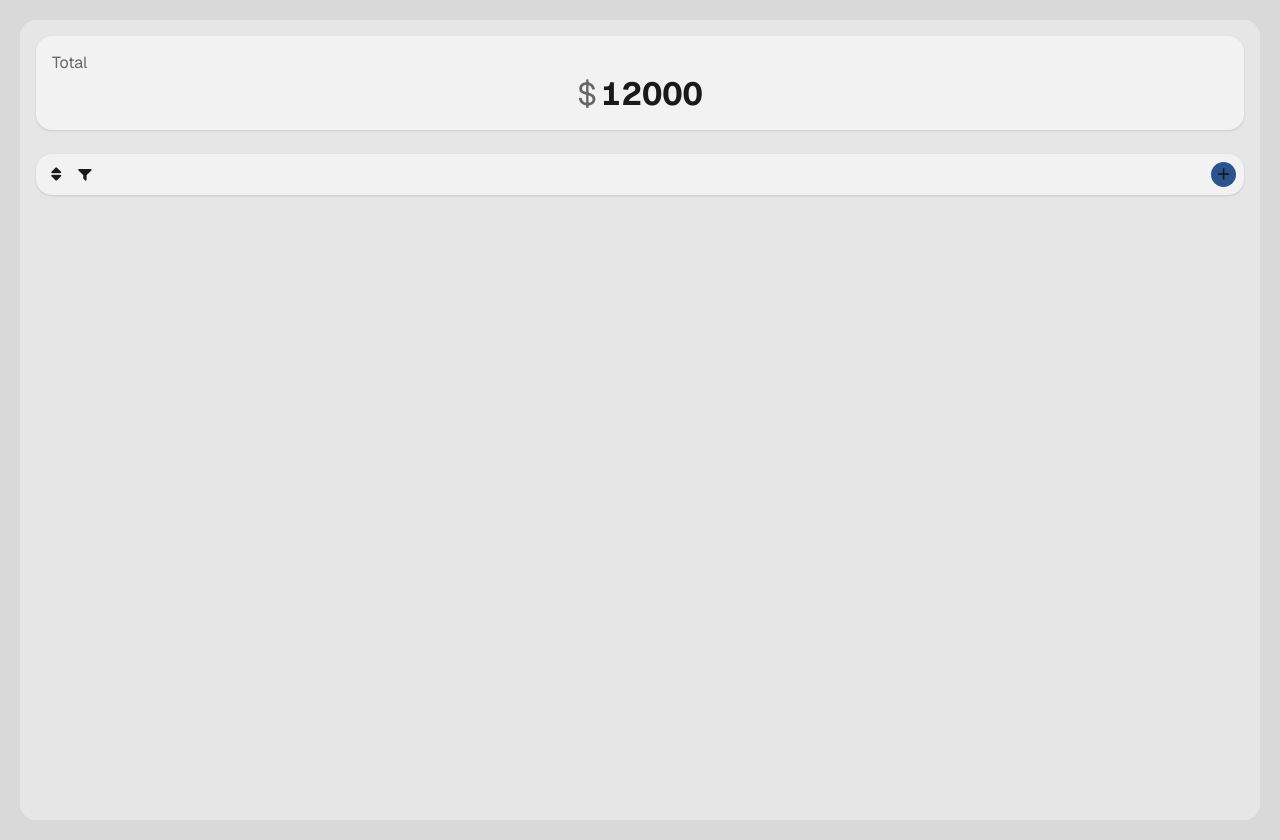
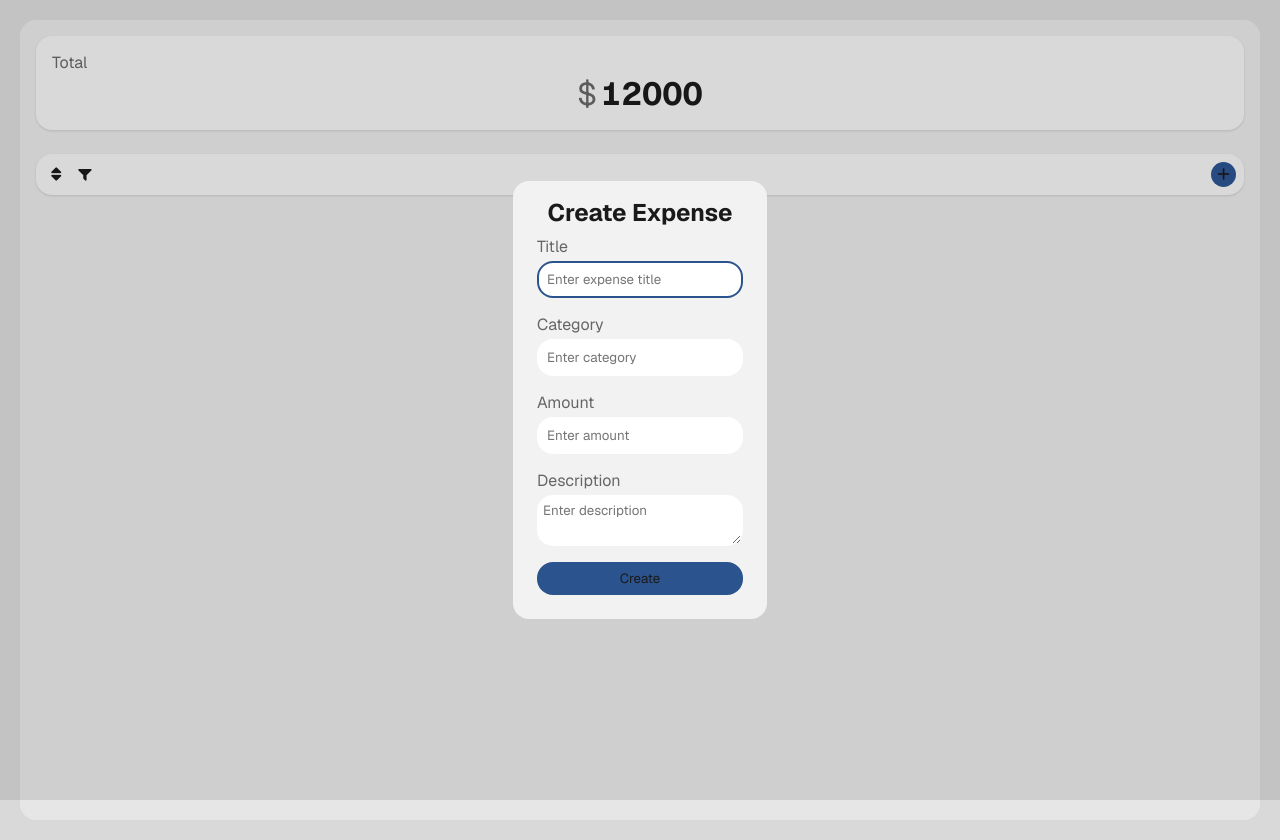
Before and after one commit to redmango50/simple-expense-tracker, a plain HTML site: page client/index.html in a window 1280 px wide. Both pictures are taken after a click on the button 1223 px from the left and 174 px from the top of the page. Drawn offline with nearby package versions, Linux system fonts and the light colour scheme.

Commit message:
(unstable 0.2)

```diff
--- a/client/assets/css/layer.css
+++ b/client/assets/css/layer.css
@@ -26,18 +26,25 @@ button:hover{
     cursor: pointer;
 }
 
-header{
-    display: flex;
-    justify-content: center;
-    align-items: center;
-    width: 100%;
+input{
+    padding: var(--sm);
+    border: 2px solid transparent;
+    transition: border-color 50ms ease;
+    outline: none;
+
+    &:hover, &:focus{
+        border-color: var(--accent);
+    }
 }
 
-nav{
-    display: flex;
-    justify-content: center;
-    align-items: center;
-    width: 100%;
-    padding: var(--lg);
-    background-color: var(--bg);
+textarea {
+    padding: var(--xs);
+    line-height: 1.5;
+    border: 2px solid transparent;
+    transition: border-color 50ms ease;
+    outline: none;
+
+    &:hover, &:focus{
+        border-color: var(--accent);
+    }
 }
--- a/client/assets/css/main.css
+++ b/client/assets/css/main.css
@@ -59,3 +59,43 @@
 .actions-bar button {
     padding: var(--xs);
 }
+
+#create-expense-modal{
+    margin: auto;
+    padding: var(--md);
+    background-color: var(--bg-light);
+    border: none;
+}
+
+.create-expense-form{
+    display: flex;
+    justify-content: center;
+    align-items: center;
+    width: 100%;
+    flex-direction: column;
+    gap: var(--sm);
+    color: var(--text-primary);
+}
+
+.create-expense-field-wrapper{
+    display: grid;
+    gap: var(--xs);
+    padding: var(--sm);
+}
+
+.title{
+    color: var(--text-primary);
+    display: flex;
+    justify-content: center;
+    align-items: center;
+}
+
+.field-label{
+    color: var(--text-muted);
+}
+
+#create-expense-submit{
+    width: 100%;
+    padding-inline: var(--xs);
+    padding-block: var(--sm);
+}
--- /dev/null
+++ b/client/assets/js/createExpense.js
@@ -0,0 +1,25 @@
+const createExpenseModal = document.getElementById('create-expense-modal')
+const createExpenseModalOpenBtn = document.getElementById('create-expense-trigger')
+const createExpenseModalCloseBtn = document.getElementById('create-expense-close')
+
+createExpenseModalOpenBtn.addEventListener('click', ()=>{
+    createExpenseModal.showModal()
+})
+
+createExpenseModalCloseBtn.addEventListener('click', ()=>{
+    createExpenseModal.close()
+})
+
+createExpenseModal.addEventListener('click', (event) => {
+  const rect = createExpenseModal.getBoundingClientRect()
+  const isInDialog = (
+    event.clientX >= rect.left &&
+    event.clientX <= rect.right &&
+    event.clientY >= rect.top &&
+    event.clientY <= rect.bottom
+  );
+
+  if (!isInDialog) {
+    createExpenseModal.close()
+  }
+})
--- a/client/index.html
+++ b/client/index.html
@@ -1,12 +1,16 @@
 <!DOCTYPE html>
 <html lang="en">
+
 <head>
   <meta charset="UTF-8">
   <meta name="viewport" content="width=device-width, initial-scale=1.0">
   <link rel="stylesheet" href="./assets/css/main.css">
-  <link rel="stylesheet" href="https://cdnjs.cloudflare.com/ajax/libs/font-awesome/7.3.1/css/all.min.css" integrity="sha512-QeR2VH+lsBE5LSAe1Q5EnTBbe7XTBubt8dG93Y7gidSgdMCr8nVqKcfKAMyN96SV8KDbZVTDXChatu5G2KQGzg==" crossorigin="anonymous" referrerpolicy="no-referrer">
+  <link rel="stylesheet" href="https://cdnjs.cloudflare.com/ajax/libs/font-awesome/7.3.1/css/all.min.css"
+    integrity="sha512-QeR2VH+lsBE5LSAe1Q5EnTBbe7XTBubt8dG93Y7gidSgdMCr8nVqKcfKAMyN96SV8KDbZVTDXChatu5G2KQGzg=="
+    crossorigin="anonymous" referrerpolicy="no-referrer">
   <title>Simple Expense Tracker</title>
 </head>
+
 <body>
 
   <div class="container">
@@ -24,12 +28,46 @@
           <i class="fa-solid fa-filter"></i>
         </button>
       </div>
-      <button id="create-expense" class="primary-btn">
+      <button id="create-expense-trigger" class="primary-btn">
         <i class="fa-solid fa-plus"></i>
       </button>
     </div>
   </div>
 
-  <script src="./assets/js/ui.js"></script>
+
+
+  <dialog id="create-expense-modal">
+    <form id="create-expense-form">
+      <h2 class="title">Create Expense</h2>
+      <div class="create-expense-field-wrapper">
+        <label class="field-label" for="title">Title</label>
+        <input class="input-text" name="title" id="title" type="text" placeholder="Enter expense title">
+      </div>
+
+      <div class="create-expense-field-group">
+        <div class="create-expense-field-wrapper">
+          <label class="field-label" for="category">Category</label>
+          <input class="input-category" name="category" id="category" type="text" placeholder="Enter category">
+        </div>
+
+        <div class="create-expense-field-wrapper">
+          <label class="field-label" for="amount">Amount</label>
+          <input class="input-amount" name="amount" id="amount" type="number" step="0.01" placeholder="Enter amount">
+        </div>
+      </div>
+
+      <div class="create-expense-field-wrapper">
+        <label class="field-label" for="description">Description</label>
+        <textarea cols="5" class="input-text" name="description" id="description" placeholder="Enter description"></textarea>
+      </div>
+
+      <div class="create-expense-field-wrapper">
+        <button type="submit" id="create-expense-submit" type="submit" class="primary-btn">Create</button>
+      </div>
+    </form>
+  </dialog>
+
+  <script type="module" src="./assets/js/createExpense.js"></script>
 </body>
+
 </html>
```
Also changed, not shown: client/assets/js/main.js (added).
